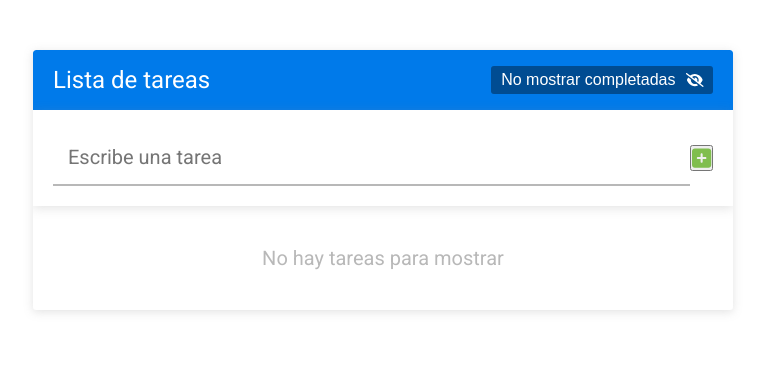
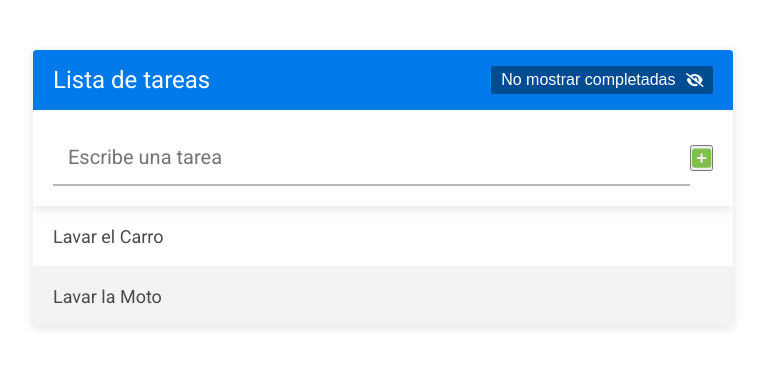
Before and after one commit to Dhramire89/ListaTareasReact, a React (Create React App) app: page / in a window 1280 px wide. Shown: the top 368 px of the page, without its empty margins (257-1022 px from the left). Built offline with nearby package versions, Linux system fonts and the light colour scheme.

Commit message:
Tareas agregadas correctamente a la lista

```diff
--- a/src/App.js
+++ b/src/App.js
@@ -2,11 +2,10 @@ import React, {useState} from 'react';
 import './App.css';
 import Header from './Componentes/Header'
 import FormularioTareas from './Componentes/FormularioTareas'
-import Tareas from './Componentes/Tareas'
+import Tarea from './Componentes/Tarea'
 import ListaTareas from './Componentes/ListaTareas';
 
 const App =() => {
-
   const [tareas, setTareas] = useState(
     [
       {
@@ -18,11 +17,6 @@ const App =() => {
         id: 2,
         texto: 'Lavar la Moto',
         completada: false
-      },
-      {
-        id: 3,
-        texto: 'Practicar React',
-        completada: false
       }
     ]
   );
@@ -33,8 +27,8 @@ const App =() => {
     <div className="contenedor">
       <Header/>
       <FormularioTareas tareas={tareas} setTareas={setTareas} />
-      <ListaTareas tareas = {tareas}/>
-      <Tareas/>
+      <ListaTareas tareas={tareas} setTareas={setTareas}/>
+      <Tarea tareas={tareas}/>
     </div>
   );
 }
--- a/src/Componentes/FormularioTareas.js
+++ b/src/Componentes/FormularioTareas.js
@@ -19,7 +19,10 @@ const FormularioTareas = ({tareas, setTareas}) => {
                 texto: inputTarea,
                 completada: false
             }
-        ]);
+        ]
+
+        );
+        setInputTarea('');
     }
 
     return (
--- a/src/Componentes/ListaTareas.js
+++ b/src/Componentes/ListaTareas.js
@@ -1,19 +1,23 @@
 import React from "react";
+import Tarea from './Tarea';
 
-const ListaTareas = ({tareas}) => {
+const ListaTareas = ({ tareas, setTareas }) => {
     return (
         <ul className="lista-tareas">
+            {tareas.length > 0 ? tareas.map((tarea) => {
+                console.log('Texto para mostrar: ' + tarea.texto);
+                return <Tarea
+                            key={tarea.id}
+                            tarea={tarea} // Pasamos el objeto tarea completo
+                        />
 
-
-            { tareas.lenth > 0 ? tareas.map((tarea) => {
-                return <li key={tarea.id} className="lista-tareas__tarea" >{tarea.texto}</li>
-            }):
-             <div className="lista-tareas__mensaje">
+            }) : (
+                <div className="lista-tareas__mensaje">
                     No hay tareas para mostrar
-            </div>
-        }
+                </div>
+            )}
         </ul>
-     );
+    );
 }
 
 export default ListaTareas;
--- /dev/null
+++ b/src/Componentes/Tarea.js
@@ -0,0 +1,16 @@
+import React from "react";
+
+const Tarea = ({ tarea }) => {
+    // Verificamos si 'tarea' está definida y tiene la propiedad 'texto'
+    if (!tarea || !tarea.texto) {
+        return null; // Evitamos renderizar algo si 'tarea' no es válida
+    }
+
+    return (
+        <li className="lista-tareas__tarea">
+            {tarea.texto} {/* Mostramos el texto de la tarea */}
+        </li>
+    );
+}
+
+export default Tarea;
--- a/src/Componentes/Tareas.js
+++ /dev/null
@@ -1,9 +0,0 @@
-import React from "react";
-
-const Tareas = () => {
-    return (
-        <div ></div>
-     );
-}
-
-export default Tareas;
```
